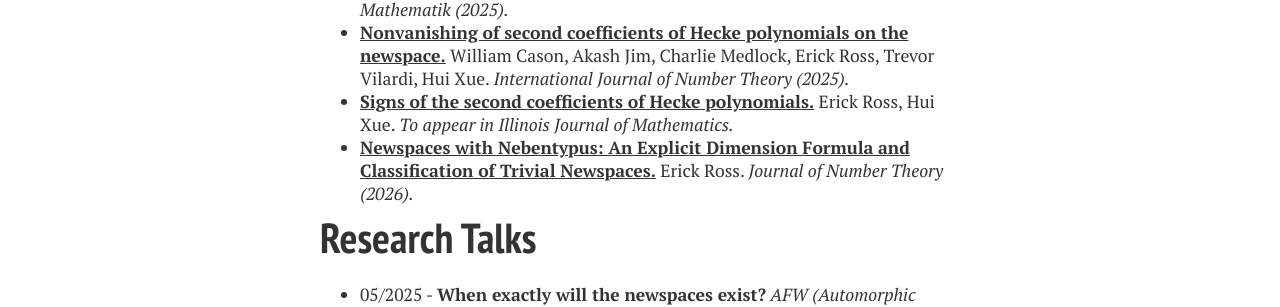
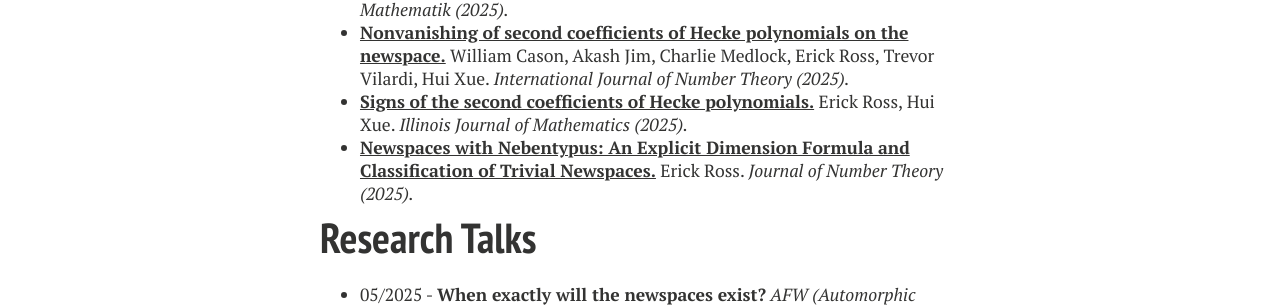
Before and after one commit to erick-ross/erick-ross.github.io, a Jekyll site: the page built from research.md, in a window 1280 px wide. Shown: the part 729-1036 px from the top of the page. Built offline with Jekyll 4.4.1, drawn with Linux system fonts in a browser that asks for light colours; nearby versions of some CDN libraries.

Commit message:
updated research page

```diff
--- a/research.md
+++ b/research.md
@@ -15,8 +15,8 @@ layout: page
 - [**Asymptotics and sign patterns of Hecke polynomial coefficients.**](https://arxiv.org/abs/2410.12008) Erick Ross, Hui Xue. *Canadian Mathematical Bulletin (2025).*
 - [**On the average size of the eigenvalues of the Hecke operators.**](https://arxiv.org/abs/2407.19076) William Cason, Akash Jim, Charlie Medlock, Erick Ross, Hui Xue. *Archiv der Mathematik (2025).*
 - [**Nonvanishing of second coefficients of Hecke polynomials on the newspace.**](https://arxiv.org/abs/2407.11694) William Cason, Akash Jim, Charlie Medlock, Erick Ross, Trevor Vilardi, Hui Xue. *International Journal of Number Theory (2025).*
-- [**Signs of the second coefficients of Hecke polynomials.**](https://arxiv.org/abs/2407.10951) Erick Ross, Hui Xue. *To appear in Illinois Journal of Mathematics.*
-- [**Newspaces with Nebentypus: An Explicit Dimension Formula and Classification of Trivial Newspaces.**](https://arxiv.org/abs/2407.08881) Erick Ross. *Journal of Number Theory (2026).*
+- [**Signs of the second coefficients of Hecke polynomials.**](https://arxiv.org/abs/2407.10951) Erick Ross, Hui Xue. *Illinois Journal of Mathematics (2025).*
+- [**Newspaces with Nebentypus: An Explicit Dimension Formula and Classification of Trivial Newspaces.**](https://arxiv.org/abs/2407.08881) Erick Ross. *Journal of Number Theory (2025).*
 
 
 # Research Talks
```
